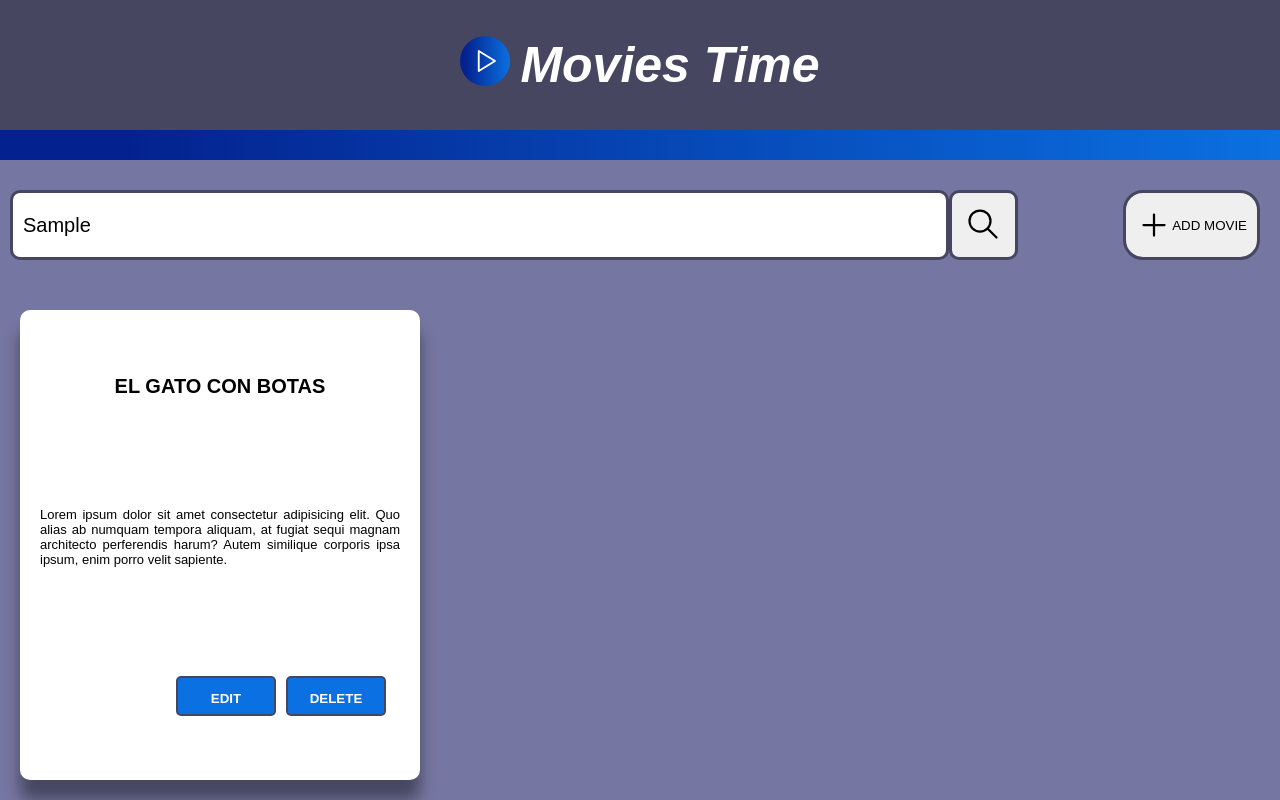
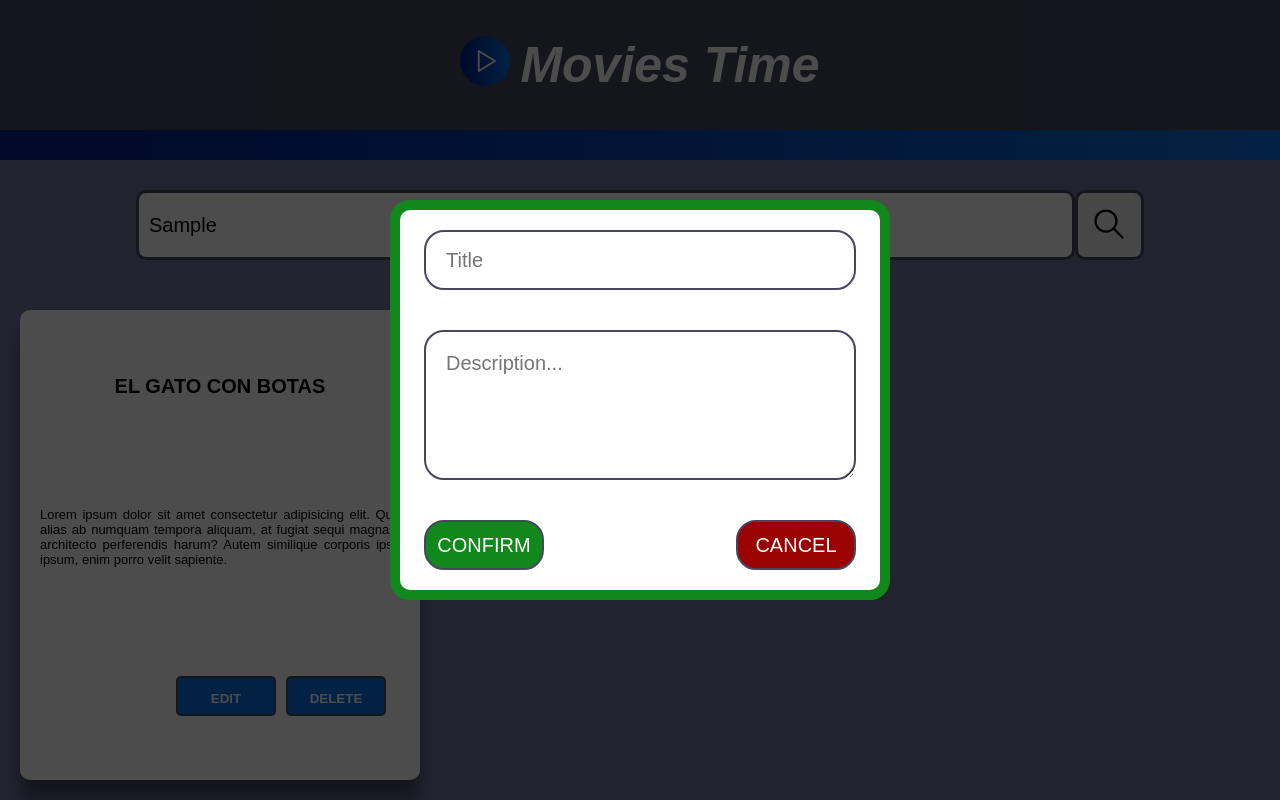
Before and after one commit to Enefecto/app-movies, a React (Create React App) app: page / in a window 1280 px wide. Both pictures are taken after typing "Sample" into the empty fields and a click on the button "ADD MOVIE". Built offline with nearby package versions, Linux system fonts and the light colour scheme.

Commit message:
Display And Remove Form Added

```diff
--- a/src/App.css
+++ b/src/App.css
@@ -29,7 +29,7 @@
     align-items: center;
     justify-content: center;
 }
-#tittle{
+#title{
     color: white;
     margin-left: 1rem;
     font-style: italic;
--- a/src/App.js
+++ b/src/App.js
@@ -14,7 +14,7 @@ function App() {
                         <path d="M7 4v16l13 -8z" />
                     </svg>
                 </div>
-                <h1 id="tittle">Movies Time</h1>
+                <h1 id="title">Movies Time</h1>
             </div>
         </header>
         <div className="separator"></div>
--- a/src/componentes/add-movie/AddMovie.jsx
+++ b/src/componentes/add-movie/AddMovie.jsx
@@ -1,9 +1,19 @@
-import React from 'react'
+import React, { useState } from 'react'
 import './addMovie.css';
 const AddMovie = () => {
+
+	const [formActive, formActiveSet] = useState(false);
+
+	const displayForm = () => {
+		formActiveSet(true);
+	}
+	const removeForm = () => {
+		formActiveSet(false);
+	}
+	if (!formActive){
 		return (
 			<div className="cont-add">
-        <button id="add">
+				<button id="add" onClick={displayForm}>
 					<svg xmlns="http://www.w3.org/2000/svg" className="icon icon-tabler icon-tabler-plus" width="3.6rem" height="3.6rem" viewBox="0 0 24 24" strokeWidth="1.5" stroke="#000000" fill="none" strokeLinecap="round" strokeLinejoin="round">
 						<path stroke="none" d="M0 0h24v24H0z" fill="none"/>
 						<line x1="12" y1="5" x2="12" y2="19" />
@@ -13,6 +23,26 @@ const AddMovie = () => {
 				</button>
 			</div>
 		)
+	} else {
+		return (
+			<div className="opacity-form">
+				<form className='form-movie' onSubmit={() => {}}>
+					<input 	type="text"
+							id='movieTitle'
+							name='movieTitle'
+							placeholder='Title'/>
+					<textarea 	id='movieDescription'
+								name='movieDescription'
+								placeholder='Description...'>
+					</textarea>
+					<div className="buttons-movie">
+						<input type="submit" id='addMovie' value='Confirm' />
+						<button id='cancelAdded' onClick={removeForm}>Cancel</button>
+					</div>
+				</form>
+			</div>
+		)
+	}
 }
 
 export default AddMovie;
--- a/src/componentes/add-movie/addMovie.css
+++ b/src/componentes/add-movie/addMovie.css
@@ -25,3 +25,61 @@
 #add:hover{
     animation:jello-horizontal .9s linear both;
 }
+/* FORM MOVIE */
+.opacity-form{
+    position: fixed;
+    top: 0;
+    width: 100vw;
+    height: 100vh;
+    background-color: rgba(0, 0, 0, 0.7);
+    display: flex;
+    justify-content: center;
+    align-items: center;
+}
+.form-movie{
+    height: 40rem;
+    min-width: 31rem;
+    width: 50rem;
+    background-color: white;
+    margin: 0 1rem;
+    display: flex;
+    flex-direction: column;
+    align-items: center;
+    justify-content: space-around;
+    border: 1rem solid var(--verde);
+    border-radius: 2rem;
+}
+#movieTitle, #movieDescription,#addMovie, #cancelAdded{
+    font-size: 2rem;
+    border: 2px solid var(--gray);
+    border-radius: 2rem;
+    padding: 2rem;
+}
+#movieTitle{
+    height: 6rem;
+    width: 90%;
+}
+#movieDescription{
+    height: 15rem;
+    width: 90%;
+}
+.buttons-movie{
+    display: flex;
+    align-items: center;
+    justify-content: space-between;
+    width: 90%;
+}
+#addMovie, #cancelAdded{
+    height: 5rem;
+    width: 12rem;
+    padding: 0;
+    text-transform: uppercase;
+    color: white;
+    cursor: pointer;
+}
+#addMovie{
+    background-color: var(--verde);
+}
+#cancelAdded{
+    background-color: var(--rojo);
+}
```
Lines whose indentation alone changed are shown as unchanged.
